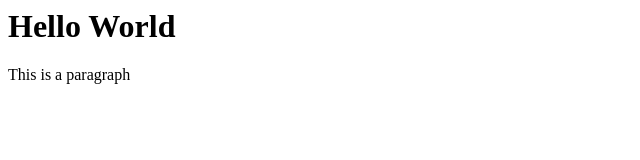
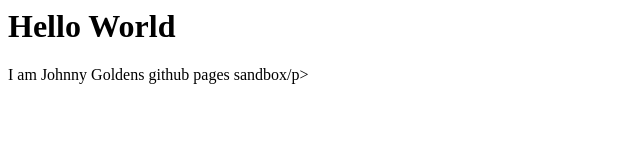
Before and after one commit to takmais/pages-sandbox, a plain HTML site: page index.html in a window 1280 px wide. Shown: the whole page, without its empty margins (0-640 px from the left). Drawn offline with Linux system fonts and the light colour scheme.

Commit message:
update the description

```diff
--- a/index.html
+++ b/index.html
@@ -1,2 +1,2 @@
 <h1>Hello World</h1>
-<p>This is a paragraph</p>
+<p>I am Johnny Goldens github pages sandbox/p>
```
